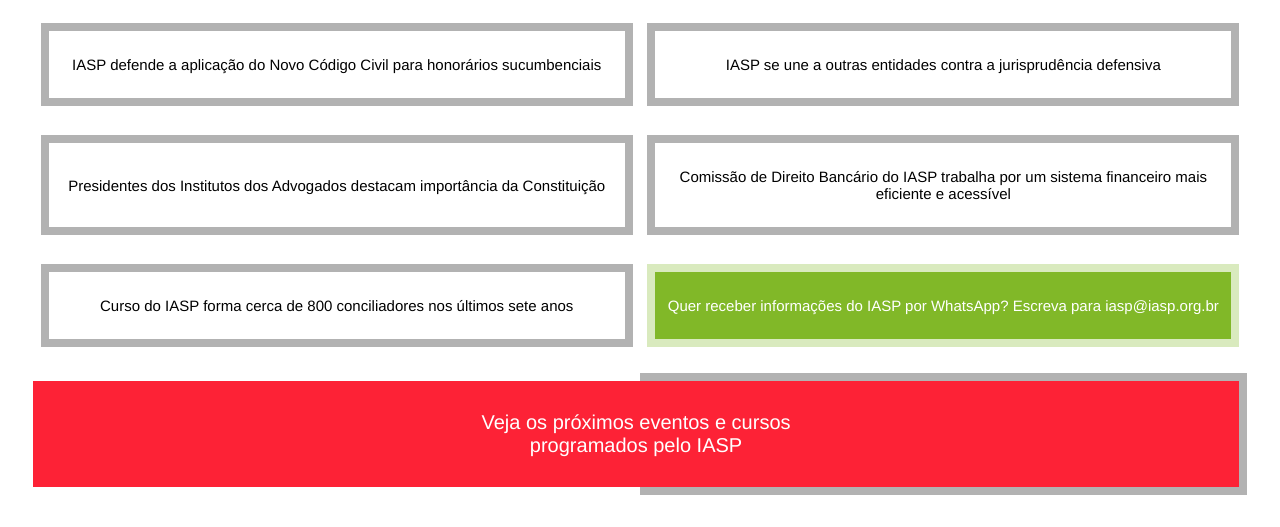
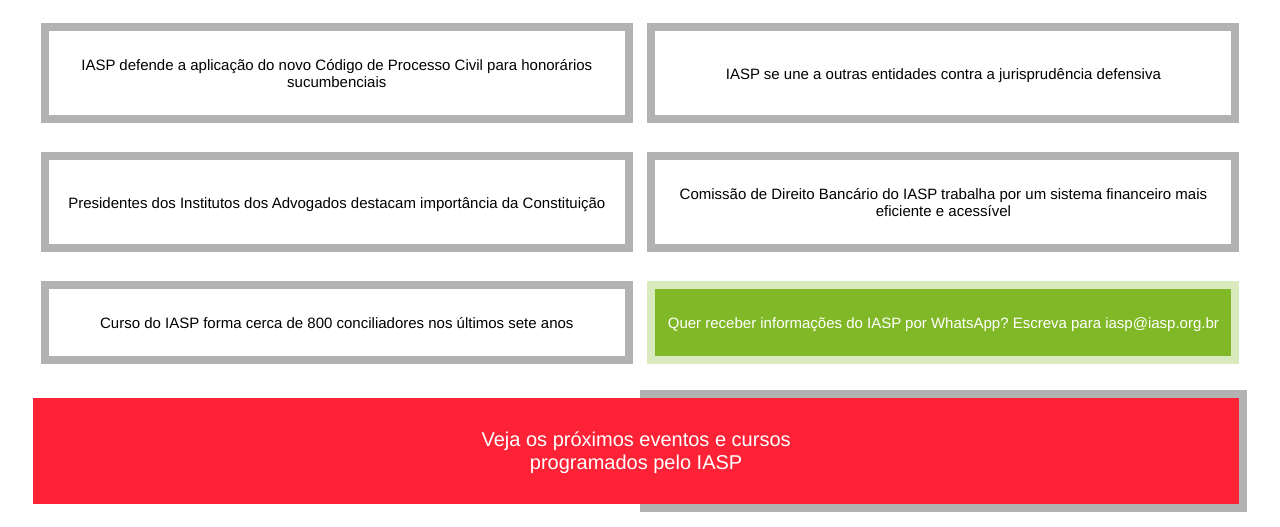
Before and after one commit to giulianogusmao/email-mkt-iasp, a website: page src/2018-outubro.html in a window 1280 px wide. Shown: the part 1634-2161 px from the top of the page. Drawn offline with nearby package versions, Linux system fonts and the light colour scheme; files that its build step writes are made by us from their sources; a web font is replaced by a local one.

Commit message:
Correções titulo chamada

```diff
--- a/src/2018-outubro.html
+++ b/src/2018-outubro.html
@@ -7,7 +7,7 @@
     <meta http-equiv="Pragma" content="no-cache" />
     <meta http-equiv="Expires" content="0" />
     <meta name="viewport" content="width=device-width, initial-scale=1.0">
-    <title>IASP outubro de 2018 - IASP defende a aplicação do novo Código de Processo Civil para honorários sucumbenciais</title>
+    <title>IASP outubro de 2018 - A Constituição da Liberdade e da Democracia</title>
     <meta http-equiv="X-UA-Compatible" content="IE=edge">
 
     <link inline rel="stylesheet" href="./css/style.css">
@@ -600,8 +600,7 @@
                                         <p class="text-center">
                                             <a href="http://www.iasp.org.br/notcias-iasp/2018/10/8/iasp-defende-a-aplicao-do-novo-cdigo-civil-para-honorrios-sucumbenciais"
                                                 target="_blank">
-                                                IASP defende a aplicação do Novo Código Civil para honorários
-                                                sucumbenciais
+                                                 IASP defende a aplicação do novo Código de Processo Civil para honorários sucumbenciais
                                             </a>
                                         </p>
                                     </td>
@@ -705,8 +704,7 @@
                                         <p class="text-center">
                                             <a href="http://www.iasp.org.br/notcias-iasp/2018/10/8/iasp-defende-a-aplicao-do-novo-cdigo-civil-para-honorrios-sucumbenciais"
                                                 target="_blank">
-                                                IASP defende a aplicação do Novo Código Civil para honorários
-                                                sucumbenciais
+                                                 IASP defende a aplicação do novo Código de Processo Civil para honorários sucumbenciais
                                             </a>
                                         </p>
                                     </td>
```
